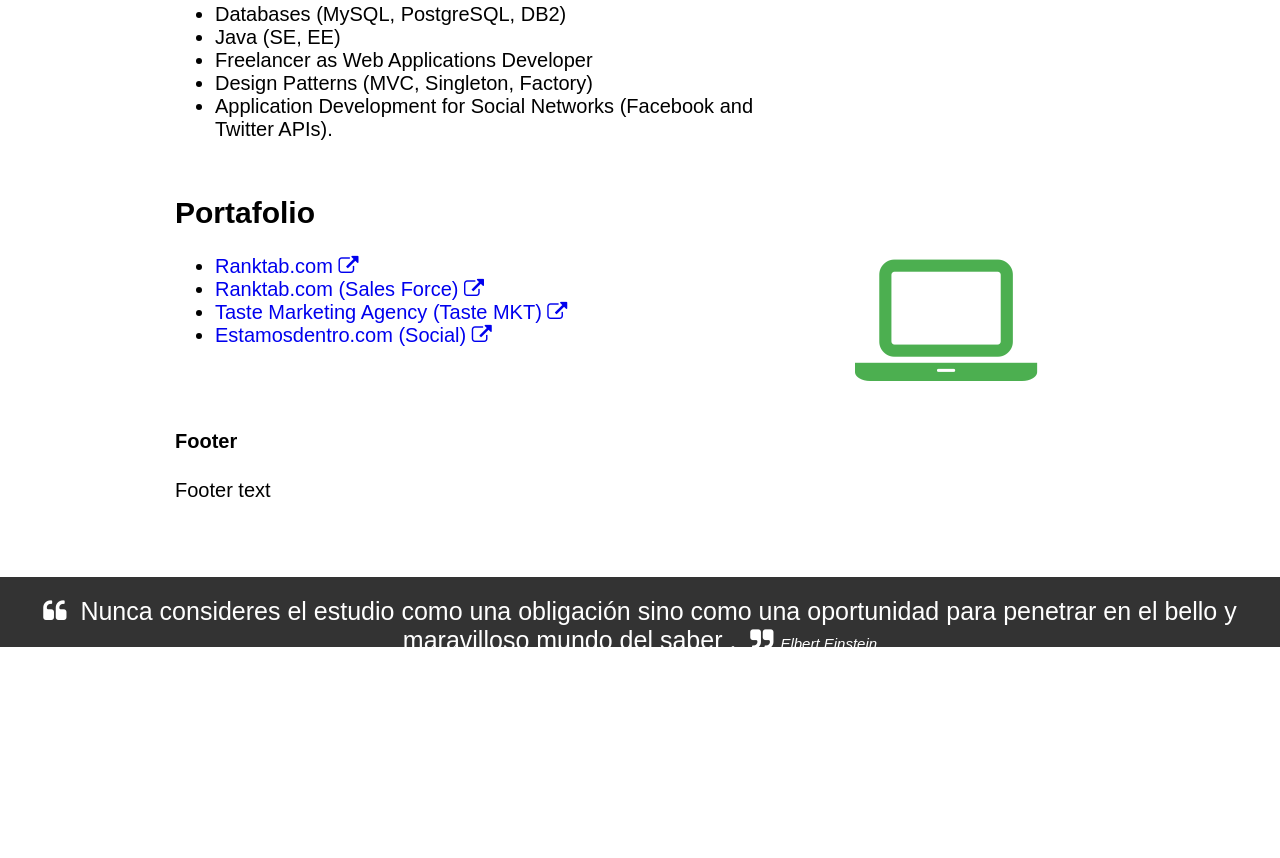
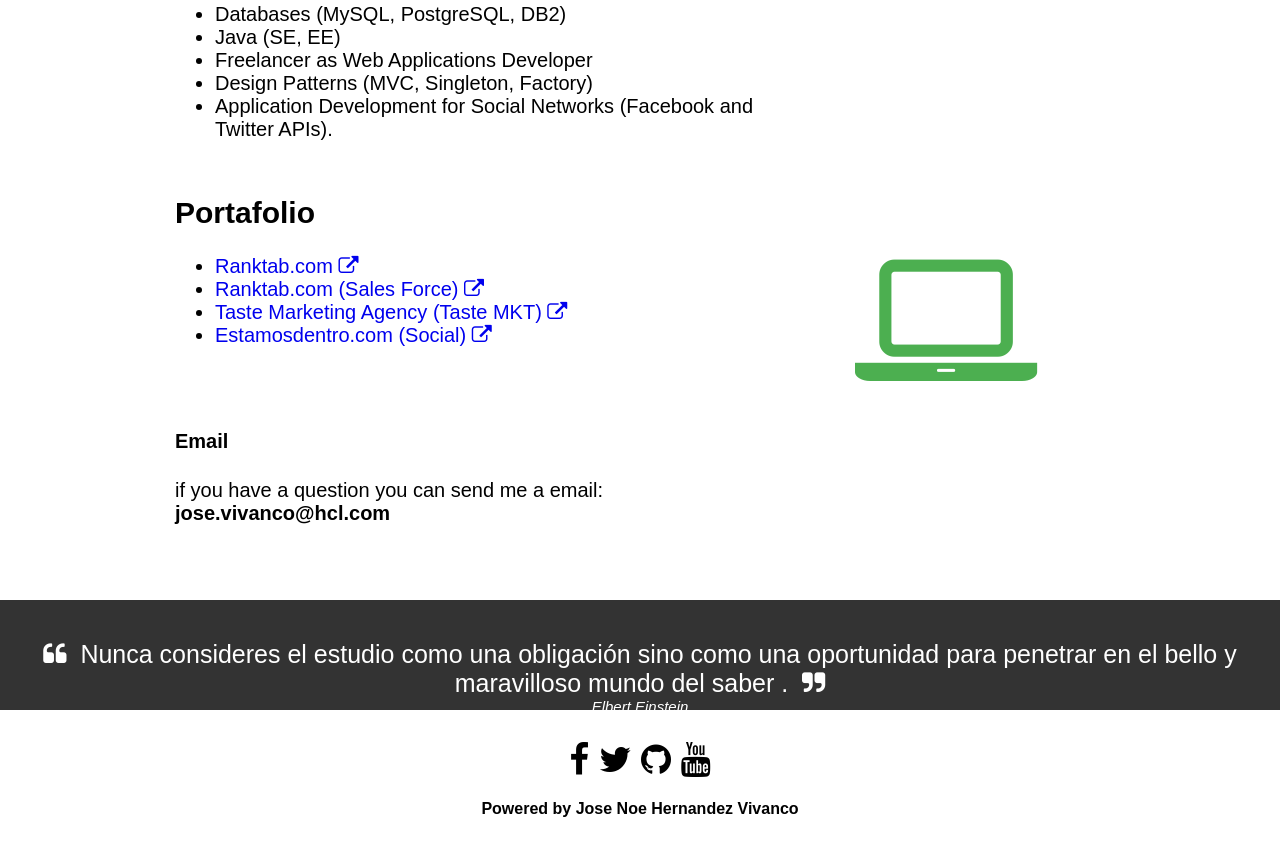
Before and after one commit to elinformatico/elinformatico.github.io, a plain HTML site: page index.html in a window 1280 px wide. Shown: the part 1416-2274 px from the top of the page. Before the commit the page ends 2193 px from the top, so only its background shows below. Drawn offline with Linux system fonts and the light colour scheme; a web font is replaced by a local one.

Commit message:
feacture: Adding a footer social section

```diff
--- a/css/style.css
+++ b/css/style.css
@@ -120,6 +120,12 @@ body {
     padding: 0 15px;
 }
 
+#f-section a {
+    text-decoration: none;
+    color: black;
+    font-weight: bold;
+}
+
 .portafolio-link  {
     text-decoration: none;
 }
@@ -127,7 +133,6 @@ body {
 .portafolio-link:visited {
     color: black;
 }
-
 
 /* for 980px or less */
 @media screen and (max-width: 980px) {
@@ -195,12 +200,37 @@ footer {
 footer .quote {
     height: 30px;
     background-color: #333;
-    padding: 20px;
+    padding: 40px 20px 40px 20px;
     color: white;
     text-align: center;
     font-size: 25px;
 }
 
 footer .quote em {
+    display: block;
     font-size: 15px;
 }
+
+footer .socials {
+    text-decoration: none;
+    padding-top: 30px;
+    height: auto;
+    text-align: center;
+}
+
+footer .social:visited {
+    color: black;
+}
+
+footer .powered {
+    font-size: 16px;
+    font-weight: bold;
+    text-align: center;
+    padding: 20px 0px 40px 0px;
+}
+
+footer .socials a {
+    text-decoration: none;
+    font-size: 35px;
+    color: black;
+}
--- a/index.html
+++ b/index.html
@@ -48,7 +48,7 @@
             <!-- =================================================== Section Content ================================================================ -->
 
             <section class="left-content">
-                <h2>About me</h2>
+                <h2 id='about-me'>About me</h2>
                 <p>Hello my name is Noe Hernandez I'm 31 year old and I'm a enthusiastic Web Developer</p>
                 <p>
                     I'm a Software Engineer and Web Developer, experienced on Web Development applications using PHP and Java EE (design, implementation and testing). Interested on analysis and implementation of complete solutions and processes tooling/automation. Is certified in Sun Certified Java Programmer SCJP & Oracle Web Component Developer (Java EE6). Experience in Linux Administrator. Passion for Computer Science and Technologies
@@ -62,7 +62,7 @@
             <!-- =================================================== Section Content ================================================================ -->
 
             <section class="left-content">
-                <h2>Experience</h2>
+                <h2 id='experience'>Experience</h2>
                 <p>Knowledge in Unix Commands, Logical volume administration, package management, file systems, users, groups, file permissions and ownership, IP Tables, Server Configurations, Apache, MySQL, Maria DB, Postgress.</p>
                 <p>Linux Network configuration, Troubleshooting, Server Security, Secure Shell.</p>
                 <ul>
@@ -88,7 +88,7 @@
 
 
             <section class="left-content">
-                <h2>Portafolio</h2>
+                <h2 id='portafolio'>Portafolio</h2>
                 <p>
                     <ul>
                         <li>
@@ -126,8 +126,9 @@
             <!-- =================================================== Section Content ================================================================ -->
 
             <div id="f-section">
-                <h4>Footer</h4>
-                <p>Footer text</p>
+                <h4>Email</h4>
+                <p>if you have a question you can send me a email:  <br>
+                <a href="mailto:jose.vivanco@hcl.com">jose.vivanco@hcl.com</a></p>
             </div>
 
         </div> <!-- section-container -->
@@ -141,6 +142,28 @@
                 <em>Elbert Einstein</em>
             </div>
 
+            <div class='socials'>
+                <a href="https://youtube.com/elinformatico" class="social" target='_new'>
+                    <i class="fa fa-facebook" aria-hidden="true"></i>
+                </a>
+
+                <a href="https://twitter/elinformaticomx" class="social" target='_new'>
+                    <i class="fa fa-twitter" aria-hidden="true"></i>
+                </a>
+
+                <a href="https://github.com/elinformatico" class="social" target='_new'>
+                    <i class="fa fa-github" aria-hidden="true"></i>
+                </a>
+
+                <a href="https://youtube.com/" class="social" target='_new'>
+                    <i class="fa fa-youtube" aria-hidden="true"></i>
+                </a>
+            </div>
+
+            <div class="powered">
+                Powered by Jose Noe Hernandez Vivanco
+            </div>
+
         </footer>
 
     </div> <!-- container -->
```
